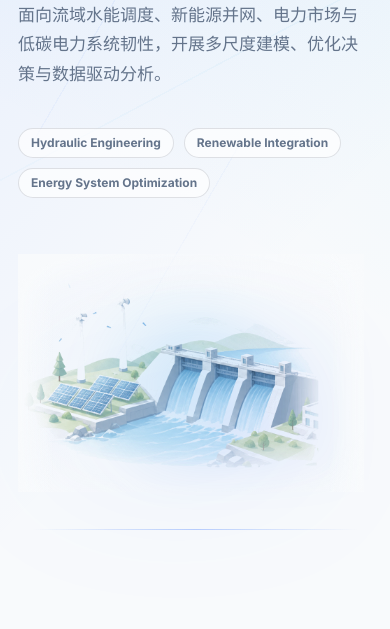
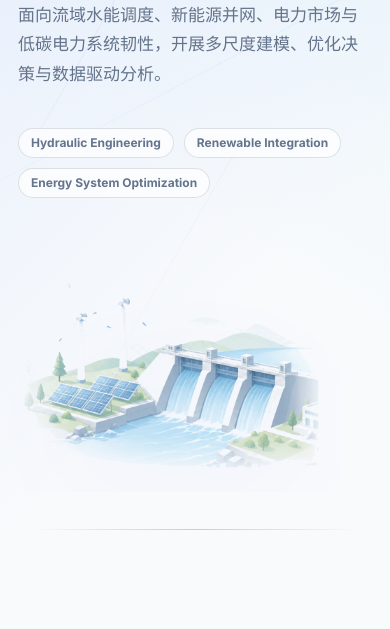
Before and after one commit to HHUNova/HHUNova.github.io, a plain HTML site: page index.html in a window 390 px wide. Shown: the part 215-844 px from the top of the page. Drawn offline with Linux system fonts and the light colour scheme.

Commit message:
Update styles.css

```diff
--- a/styles.css
+++ b/styles.css
@@ -383,9 +383,7 @@ h1 {
   inset: 15% 4% 5% 8%;
   z-index: -1;
   content: "";
-  background:
-    radial-gradient(circle at 46% 48%, rgba(14, 165, 233, 0.13), transparent 55%),
-    radial-gradient(circle at 66% 66%, rgba(22, 93, 255, 0.08), transparent 58%);
+  background: none;
   filter: blur(18px);
 }
 
@@ -394,9 +392,7 @@ h1 {
   inset: 0;
   pointer-events: none;
   content: "";
-  background:
-    linear-gradient(90deg, var(--bg) 0%, transparent 16%, transparent 86%, var(--bg) 100%),
-    radial-gradient(ellipse 70% 62% at 54% 58%, transparent 52%, color-mix(in srgb, var(--bg) 54%, transparent) 78%, var(--bg) 100%);
+  background: none;
 }
 
 .hero-visual svg,
@@ -412,25 +408,25 @@ h1 {
   width: 126%;
   max-width: none;
   margin-left: -14%;
-  opacity: 0.88;
-  filter: saturate(0.84) contrast(0.98) drop-shadow(0 26px 70px rgba(22, 93, 255, 0.08));
-  mix-blend-mode: multiply;
-  -webkit-mask-image: none;
-  mask-image: none;
+  opacity: 0.82;
+  filter: saturate(0.9) contrast(0.98) drop-shadow(0 26px 70px rgba(22, 93, 255, 0.06));
+  mix-blend-mode: normal;
+  -webkit-mask-image: radial-gradient(ellipse 76% 64% at 54% 58%, #fff 58%, rgba(255, 255, 255, 0.76) 76%, transparent 100%);
+  mask-image: radial-gradient(ellipse 76% 64% at 54% 58%, #fff 58%, rgba(255, 255, 255, 0.76) 76%, transparent 100%);
+  -webkit-mask-repeat: no-repeat;
+  mask-repeat: no-repeat;
+  -webkit-mask-size: 100% 100%;
+  mask-size: 100% 100%;
 }
 
 [data-theme="dark"] .hero-visual::before {
   inset: 18% 10% 10% 12%;
-  background:
-    radial-gradient(circle at 46% 48%, rgba(14, 165, 233, 0.12), transparent 58%),
-    radial-gradient(circle at 66% 66%, rgba(22, 93, 255, 0.1), transparent 60%);
+  background: none;
   filter: blur(24px);
 }
 
 [data-theme="dark"] .hero-visual::after {
-  background:
-    linear-gradient(90deg, var(--bg) 0%, transparent 18%, transparent 84%, var(--bg) 100%),
-    radial-gradient(ellipse 64% 56% at 54% 57%, transparent 42%, rgba(7, 17, 31, 0.32) 68%, var(--bg) 96%);
+  background: none;
 }
 
 [data-theme="dark"] .hero-image {
@@ -1276,17 +1272,15 @@ html.js [data-reveal].is-visible {
   .hero-image {
     width: 112%;
     margin-left: -6%;
-    opacity: 0.96;
+    opacity: 0.9;
     clip-path: none;
-    mix-blend-mode: multiply;
-    -webkit-mask-image: none;
-    mask-image: none;
+    mix-blend-mode: normal;
+    -webkit-mask-image: radial-gradient(ellipse 88% 70% at 54% 58%, #fff 62%, rgba(255, 255, 255, 0.78) 80%, transparent 100%);
+    mask-image: radial-gradient(ellipse 88% 70% at 54% 58%, #fff 62%, rgba(255, 255, 255, 0.78) 80%, transparent 100%);
   }
 
   .hero-visual::after {
-    background:
-      linear-gradient(90deg, var(--bg) 0%, transparent 10%, transparent 90%, var(--bg) 100%),
-      radial-gradient(ellipse 78% 66% at 54% 58%, transparent 62%, color-mix(in srgb, var(--bg) 46%, transparent) 86%, var(--bg) 100%);
+    background: none;
   }
 
   [data-theme="dark"] .hero-image {
@@ -1294,8 +1288,8 @@ html.js [data-reveal].is-visible {
     filter: saturate(0.7) brightness(0.72) contrast(0.92) drop-shadow(0 20px 46px rgba(0, 0, 0, 0.18));
     clip-path: none;
     mix-blend-mode: normal;
-    -webkit-mask-image: none;
-    mask-image: none;
+    -webkit-mask-image: radial-gradient(ellipse 88% 70% at 54% 58%, #fff 62%, rgba(255, 255, 255, 0.78) 80%, transparent 100%);
+    mask-image: radial-gradient(ellipse 88% 70% at 54% 58%, #fff 62%, rgba(255, 255, 255, 0.78) 80%, transparent 100%);
   }
 
   [data-theme="dark"] .hero-visual::before {
```
